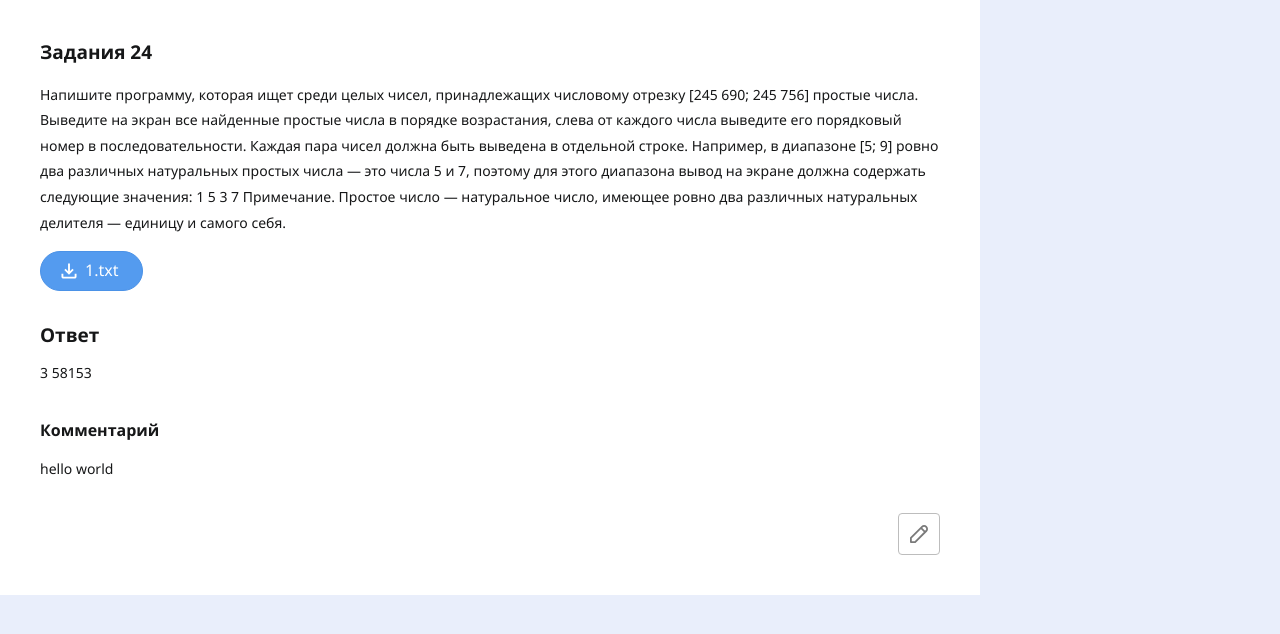
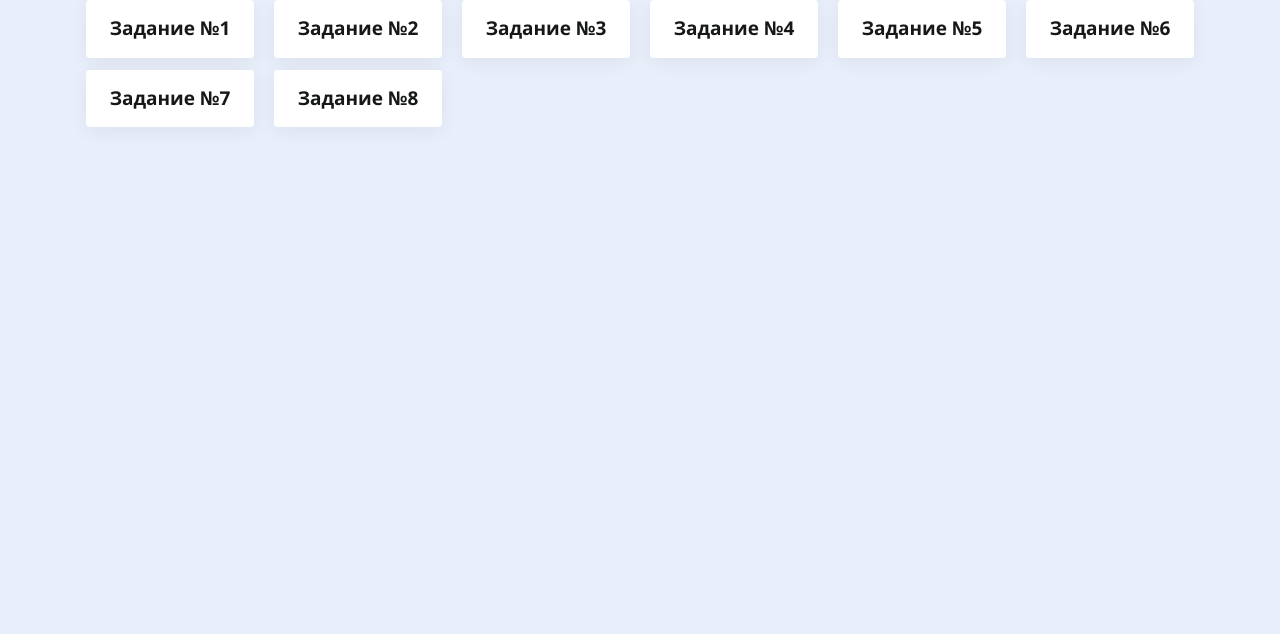
Before and after one commit to Phazerous/tutj-front, a Next.js app: page /test in a window 1280 px wide. Shown: the top 634 px of the page. Built offline with nearby package versions, Linux system fonts and the light colour scheme.

Commit message:
TutJ Frontend
v0.0.4

• TaskRow & TaskTable implemented

```diff
--- a/src/pages/tasks/index.tsx
+++ b/src/pages/tasks/index.tsx
@@ -25,10 +25,7 @@ export default function Tasks() {
 
   return (
     <>
-      <TaskTable
-        taskIds={tasksIds}
-        tasksInRow={4}
-      />
+      <TaskTable tasksIds={tasksIds} />
     </>
   );
 }
--- a/src/pages/test.tsx
+++ b/src/pages/test.tsx
@@ -1,72 +1,9 @@
 import Task from '../ui/components/tasks/task/task';
 import ITask from '../interfaces/Task.interface';
+import TaskTable from '../ui/components/tasks/task-table/task-table';
 
-const route = 'notExistingPath';
-
-const dummy: ITask = {
-  id: 28,
-  description: `Напишите программу, которая ищет среди целых чисел, принадлежащих числовому отрезку [245 690; 245 756] простые числа. Выведите на экран все найденные простые числа в порядке возрастания, слева от каждого числа выведите его порядковый номер в последовательности. Каждая пара чисел должна быть выведена в отдельной строке.
-  Например, в диапазоне [5; 9] ровно два различных натуральных простых числа — это числа 5 и 7, поэтому для этого диапазона вывод на экране должна содержать следующие значения:
-  1 5
-  3 7
-  Примечание. Простое число — натуральное число, имеющее ровно два различных натуральных делителя — единицу и самого себя.`,
-  answer: '3 58153',
-  taskOrder: 24,
-  // code: `
-  // file = open('27/40B.txt')
-  // n = int(file.readline())
-  // nums = list(map(int, file.readlines()))
-
-  // div15 = 0
-  // div5 = 0
-  // div3 = 0
-  // div = 0
-
-  // cnt = 0
-
-  // for i in range(9, len(nums)):
-  //     new = nums[i - 9]
-
-  //     if new % 15 == 0:
-  //         div15 += 1
-  //     elif new % 5 == 0:
-  //         div5 += 1
-  //     elif new % 3 == 0:
-  //         div3 += 1
-  //     else:
-  //         div += 1
-
-  //     cur = nums[i]
-
-  //     if cur % 15 == 0:
-  //         cnt += div15 + div5 + div3 + div
-  //     elif cur % 5 == 0:
-  //         cnt += div15 + div3
-  //     elif cur % 3 == 0:
-  //         cnt += div15 + div5
-  //     else:
-  //         cnt += div15
-
-  // print(cnt)`,
-  comment: 'hello world',
-  filesPathes: ['http://localhost:3000/files/drozd.txt'],
-};
+const tasksIds = [5, 4, 3, 2, 1, 54, 65, 747];
 
 export default function Text() {
-  return (
-    <Task
-      {...dummy}
-      idx={5}
-    />
-  );
-  //
-  // return (
-  //   <DownloadableFile
-  //     fileNameWithExtension='24.txt'
-  //     filePath='http://localhost:3000/files/1.txt'
-  //   />
-  // );
-  // const { data, error } = useSWR('examNums', get);
-
-  // return <h1>{data && data.toString()}</h1>;
+  return <TaskTable tasksIds={tasksIds} />;
 }
--- a/src/ui/components/tasks/task-field/task-field.module.scss
+++ b/src/ui/components/tasks/task-field/task-field.module.scss
@@ -3,10 +3,10 @@
   align-items: center;
   justify-content: center;
 
-  border: 1px solid black;
   border-radius: 4px;
+  background-color: #fff;
 
-  width: 160px;
-  padding: 8px;
-  font-size: 20px;
+  width: 168px;
+  padding: 16px;
+  box-shadow: 0px 4px 20px rgba(0, 0, 0, 0.06);
 }
--- a/src/ui/components/tasks/task-field/task-field.tsx
+++ b/src/ui/components/tasks/task-field/task-field.tsx
@@ -1,13 +1,25 @@
 interface TaskFieldProps {
   taskOrder: number;
+  taskId: number;
 }
 
+import { useRouter } from 'next/router';
 import styles from './task-field.module.scss';
 
-export default function TaskField({ taskOrder }: TaskFieldProps) {
+export default function TaskField({ taskOrder, taskId }: TaskFieldProps) {
+  const router = useRouter();
+
+  const handleClick = () => {
+    router.push(`/tasks/${taskId}`);
+  };
+
   return (
     <>
-      <div className={styles.field}>Задание №{taskOrder}</div>
+      <div
+        className={styles.field}
+        onClick={handleClick}>
+        <h5>Задание №{taskOrder}</h5>
+      </div>
     </>
   );
 }
--- a/src/ui/components/tasks/task-row/task-row.module.scss
+++ /dev/null
@@ -1,4 +0,0 @@
-.row {
-  display: flex;
-  justify-content: space-between;
-}
--- /dev/null
+++ b/src/ui/components/tasks/task-table/task-table.module.scss
@@ -0,0 +1,8 @@
+.table {
+  display: grid;
+  justify-content: center;
+
+  grid-template-columns: repeat(6, min-content);
+  column-gap: 20px;
+  row-gap: 12px;
+}
--- a/src/ui/components/tasks/task-table/task-table.tsx
+++ b/src/ui/components/tasks/task-table/task-table.tsx
@@ -1,25 +1,23 @@
-import { useRouter } from 'next/router';
-import TaskRow from '../task-row/task-row';
+import TaskField from '../task-field/task-field';
 
 interface TaskTableProps {
-  tasksInRow: number;
-  taskIds: number[];
+  tasksIds: number[];
 }
 
-export default function TaskTable({ tasksInRow, taskIds }: TaskTableProps) {
-  const router = useRouter();
+import styles from './task-table.module.scss';
 
-
-  const handleClick = (taskId: number) => {
-    const url = `tasks/:id`
-  }
-
+export default function TaskTable({ tasksIds }: TaskTableProps) {
   return (
     <>
-      <TaskRow
-        tasksIds={taskIds}
-        tasksInRow={tasksInRow}
-      />
+      <div className={styles.table}>
+        {tasksIds.map((taskId, idx) => (
+          <TaskField
+            key={taskId}
+            taskOrder={idx + 1}
+            taskId={taskId}
+          />
+        ))}
+      </div>
     </>
   );
 }
```
Also changed, not shown: src/ui/components/tasks/task-row/task-row.tsx (deleted, +0 -23 lines).
